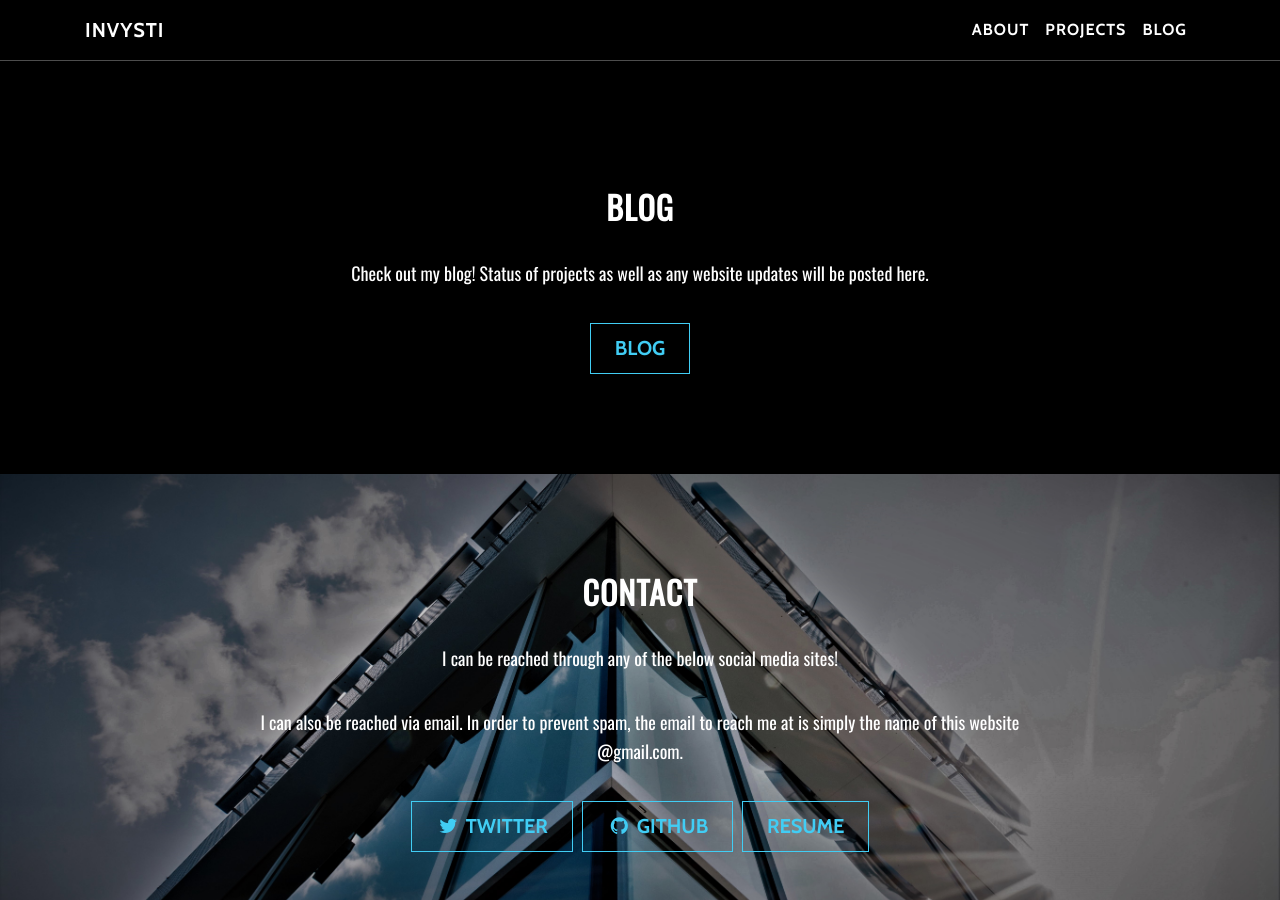
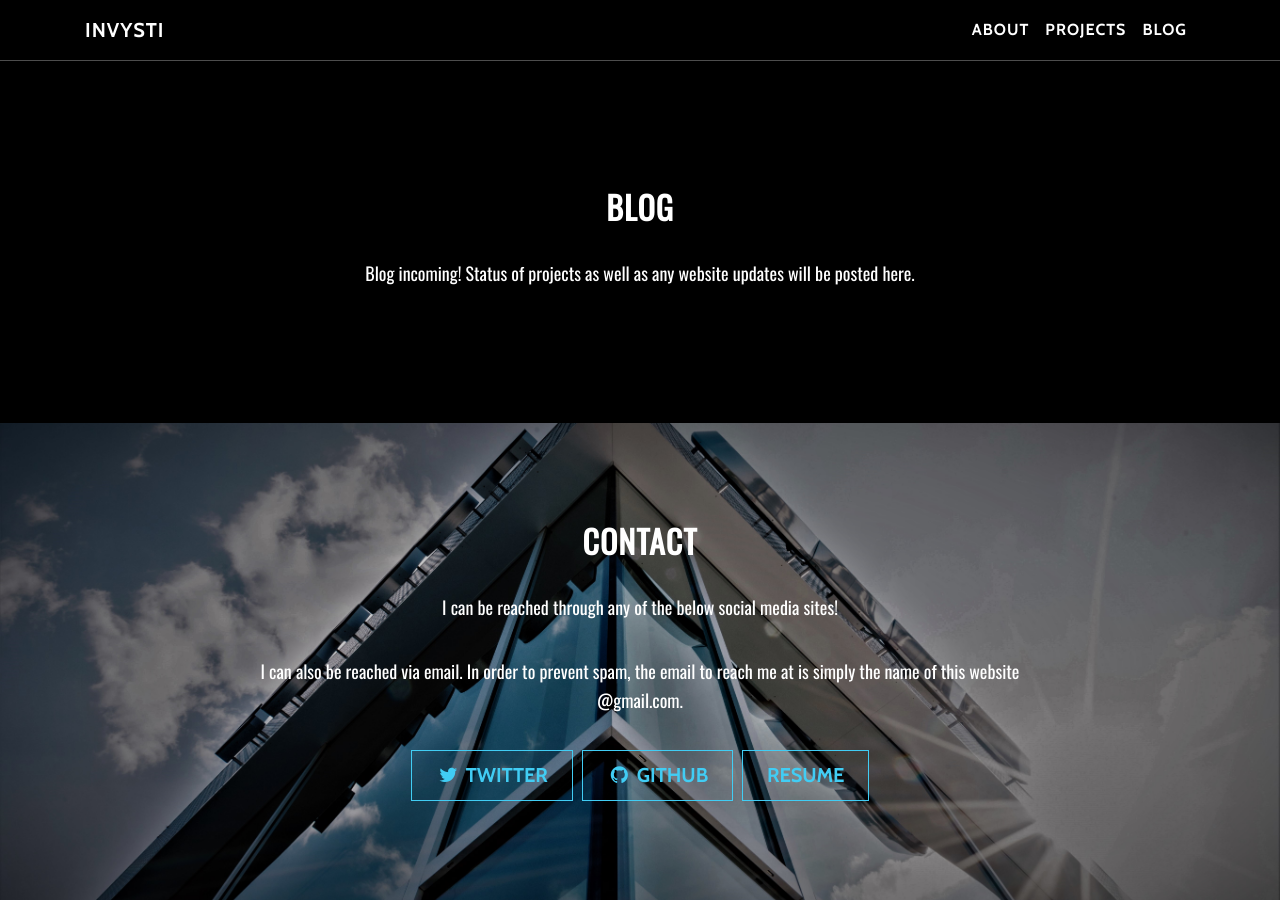
Before and after one commit to Invysti/invysti.github.io, a Jekyll site: the page built from index.html, in a window 1280 px wide and 900 px high, scrolled down 2050 px. Built offline with Jekyll 4.4.1, drawn with Linux system fonts in a browser that asks for light colours.

Commit message:
Blog section updated
Updated blog section

```diff
--- a/index.html
+++ b/index.html
@@ -47,8 +47,8 @@ layout: default
     <div class="row">
         <div class="col-lg-8 offset-md-2">
             <h2>Blog</h2>
-            <p>Check out my blog! Status of projects as well as any website updates will be posted here.</p>
-            <a href="{{site.baseurl}}/blog" class="btn btn-default btn-lg">Blog</a>
+            <p>Blog incoming! Status of projects as well as any website updates will be posted here.</p>
+            <!--<a href="{{site.baseurl}}/blog" class="btn btn-default btn-lg">Blog</a>-->
         </div>
     </div>
 </section>
```
